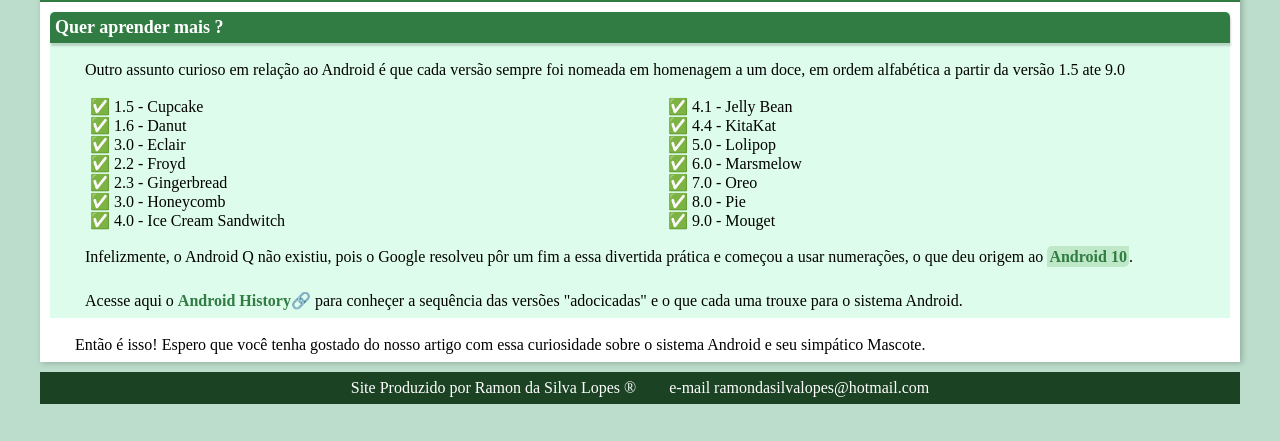
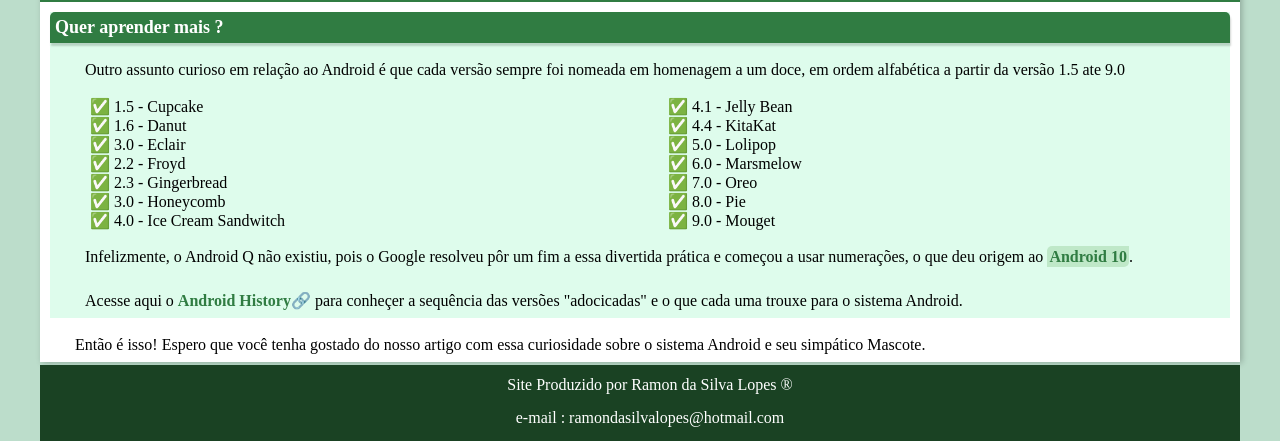
Before and after one commit to RamonLopes86/html-css, a plain HTML site: page ex021_desafio010/desafio10.html in a window 1280 px wide. Shown: the part 2236-2677 px from the top of the page. Before the commit the page ends 2640 px from the top, so only its background shows below. Drawn offline with Linux system fonts and the light colour scheme.

Commit message:
alteracoes no css e html (melhorias) rodape

```diff
--- a/ex021_desafio010/css/style.css
+++ b/ex021_desafio010/css/style.css
@@ -224,29 +224,37 @@
 }
 
 #rodape p {
-    display: inline;
+
+
     text-align: center;
     font-size: 16px;
     line-height: 30px;
+    margin: -7px;
 
 
 }
 
 #rodape{
 
-    padding:0px;
-    padding-bottom:1px;
-    padding-top: 1px;
+
+    padding-bottom:10px;
+
+}
 
 
-}
 
 #mail-rodape{
 
     color: white;
     text-decoration: none;
+    border-radius: 8px;
+
+
+
 
 }
+
+
 
 #mail-rodape:hover{
 
--- a/ex021_desafio010/desafio10.html
+++ b/ex021_desafio010/desafio10.html
@@ -18,7 +18,7 @@
         <a class="a-navegacao" href="#">Home</a>
         <a class="a-navegacao" href="#">Notícias</a>
         <a class="a-navegacao" href="#">Curiosidades</a>
-        <a class="a-navegacao" href="#">Fale Conosco</a>
+        <a class="a-navegacao" href="#">Contato</a>
     </nav>
 
 
@@ -184,7 +184,7 @@
 
 
         <p>
-            <a id="mail-rodape" href="mailto:ramondasilvalopes@hotmail.com">e-mail ramondasilvalopes@hotmail.com</a>
+            <a id="mail-rodape" href="mailto:ramondasilvalopes@hotmail.com">e-mail : ramondasilvalopes@hotmail.com</a>
         </p>
 
 
```
